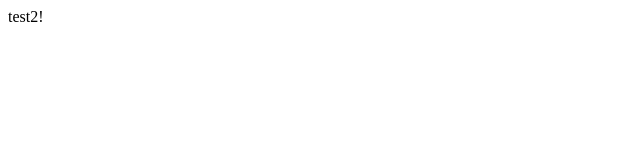
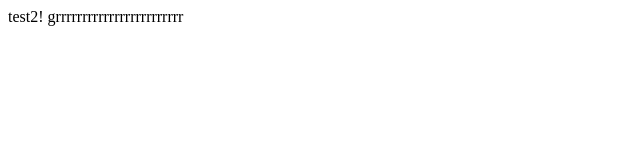
Before and after one commit to leesh7807/pknuWeb1, a plain HTML site: page test2.html in a window 1280 px wide. Shown: the whole page, without its empty margins (0-640 px from the left). Drawn offline with Linux system fonts and the light colour scheme.

Commit message:
grrrrrrrrrrrrrrrrrrrrrrr

```diff
--- a/test2.html
+++ b/test2.html
@@ -8,5 +8,6 @@
 </head>
 <body>
     test2!
+    grrrrrrrrrrrrrrrrrrrrrrrr
 </body>
 </html>
```
